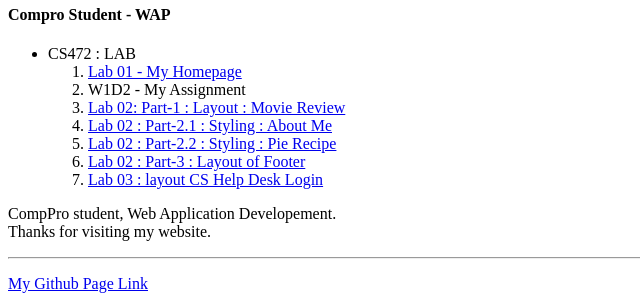
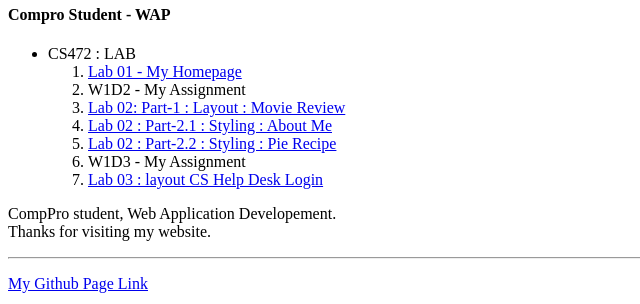
Before and after one commit to sanaullahal/sanaullahal.github.io, a plain HTML site: page index.html in a window 1280 px wide. Shown: the part 407-711 px from the top of the page, without its empty margins (0-640 px from the left). Drawn offline with Linux system fonts and the light colour scheme.

```diff
--- a/index.html
+++ b/index.html
@@ -33,7 +33,7 @@
                 <li><a href="./moviereview/moviereview.html" target="_blank">Lab 02: Part-1 : Layout : Movie Review</a></li>
                 <li><a href="./aboutme/aboutme.html" target="_blank">Lab 02 : Part-2.1 : Styling : About Me</a></li>
                 <li><a href="./recipi/recopi.html" target="_blank">Lab 02 : Part-2.2 : Styling : Pie Recipe</a></li>
-                <li><a href="./layout/footer.html" target="_blank">Lab 02 : Part-3 : Layout of Footer</a></li>
+                <li><a>W1D3 - My Assignment</a></li>
                 <li><a href="./CSS LayoutCSHelpDeskLogin/cslayout.html" target="_blank">Lab 03 : layout CS Help Desk Login</a></li>
 
             </ol>
```
